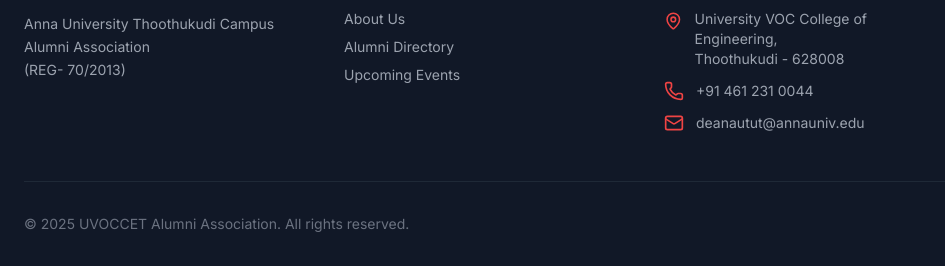
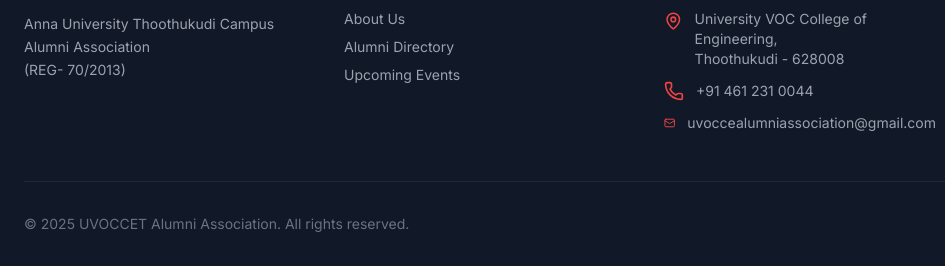
Before and after one commit to isheikrahumathulla/aaaut.org, a plain HTML site: page committee.html in a window 1280 px wide. Shown: the part 2001-2267 px from the top of the page, 0-945 px from the left. Drawn offline with nearby package versions, Linux system fonts and the light colour scheme; a web font is replaced by a local one.

Commit message:
Update committee.html
Email

```diff
--- a/committee.html
+++ b/committee.html
@@ -206,7 +206,7 @@
                     <ul class="space-y-3 text-sm text-gray-400">
                         <li class="flex items-start gap-3"><i data-lucide="map-pin" class="text-red-500 w-5 h-5 mt-0.5"></i><span>University VOC College of Engineering,<br/>Thoothukudi - 628008</span></li>
                         <li class="flex items-center gap-3"><i data-lucide="phone" class="text-red-500 w-5 h-5"></i><span>+91 461 231 0044</span></li>
-                        <li class="flex items-center gap-3"><i data-lucide="mail" class="text-red-500 w-5 h-5"></i><span>deanautut@annauniv.edu</span></li>
+                        <li class="flex items-center gap-3"><i data-lucide="mail" class="text-red-500 w-5 h-5"></i><span>uvoccealumniassociation@gmail.com</span></li>
                     </ul>
                 </div>
                 <div class="space-y-4">
```
